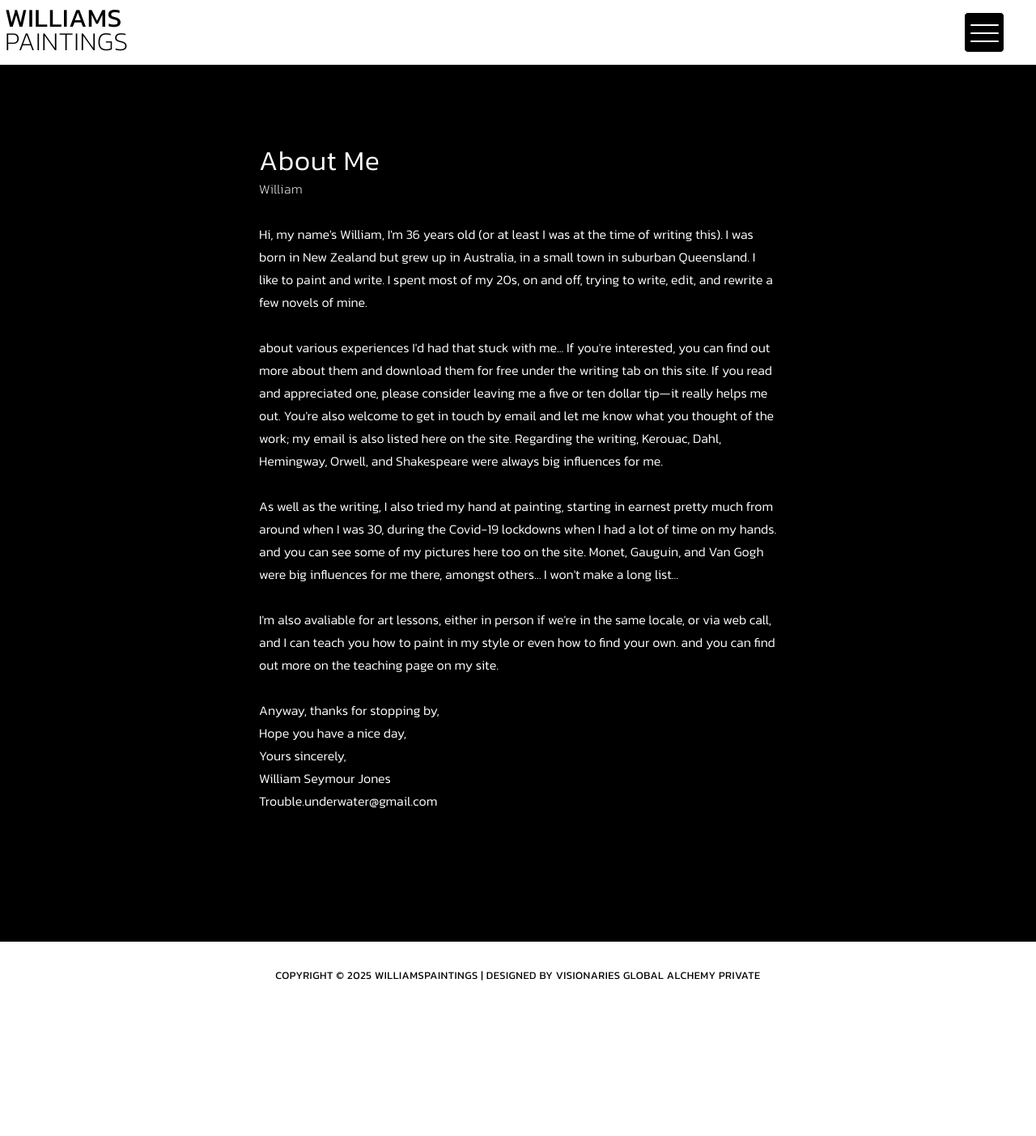
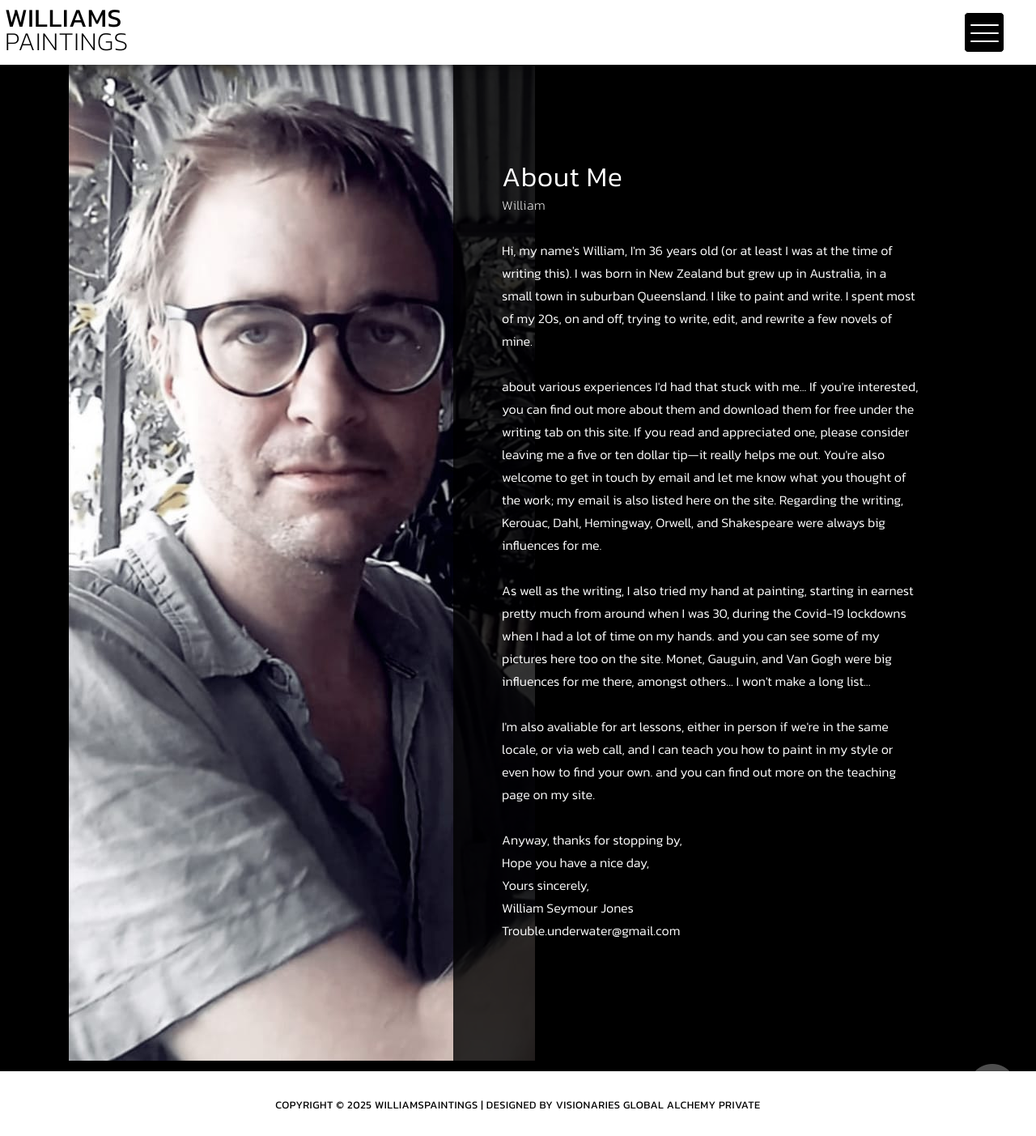
Before and after one commit to LakshmananDhuraisamy/artist, a PHP site: page /about in a window 1280 px wide. Shown: the whole page at 81% size. Run offline with PHP 8.4, Linux system fonts and the light colour scheme; some libraries are stand-ins or nearby versions.

Commit message:
image changes

```diff
--- a/about.php
+++ b/about.php
@@ -2,7 +2,12 @@
 
     <div class="more-about-us">
         <div class="container">
-            <div class="col-md-8 col-md-offset-2">
+            <div class="col-md-3">
+                <div class="image">
+                    <img src="img/author.jpeg" alt="">
+                </div>
+            </div>
+            <div class="col-md-7 col-md-offset-2"> ">
                 <div class="content">
                     <h2>About Me</h2>
                     <span>William</span>
--- a/header.php
+++ b/header.php
@@ -29,3 +29,8 @@
         <span></span>
       </div>
     </nav>
+<style>
+  body {
+    background-color: #000;
+  }
+  </style>
--- a/index.php
+++ b/index.php
@@ -1,8 +1,6 @@
 <?php include('header.php');?>
 <style>
 .autour-bio-image img {
-    border-radius: 10px;
-    box-shadow: 0 4px 8px #fff;
     width: 400px;
     height: 580px;
 }
@@ -19,7 +17,7 @@
     <div class="more-about-us" style="  margin-top: 80px;">
         <div class="">
             <div class="col-md-5 autour-bio-image">
-                <img src="img/author.jpeg" style="" alt="">
+                <img src="img/homepic.jpeg" style="" alt="">
             </div>
             <div class="col-md-5">
                 <div class="content">
```
Also changed, not shown: img/homepic.jpeg (added).
